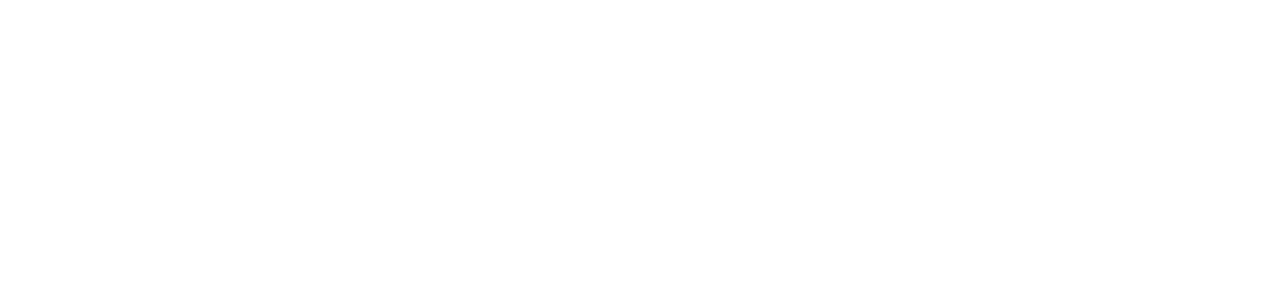
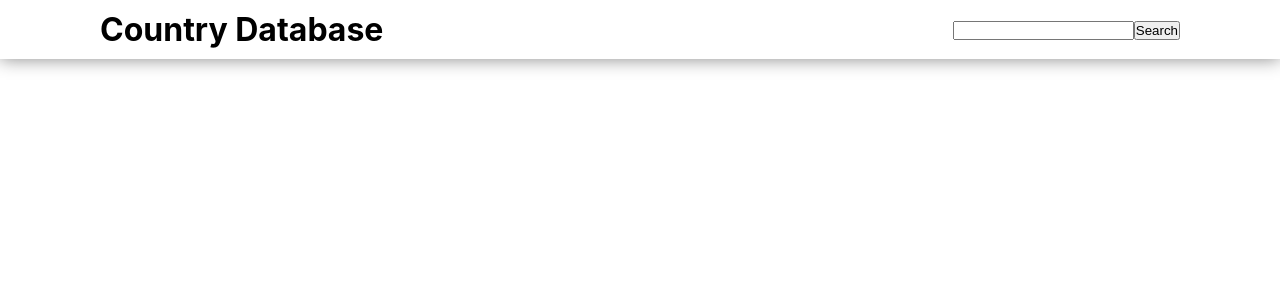
Before and after one commit to Kyle-Panuringan/country-database, a React (Create React App) app: page / in a window 1280 px wide. Shown: the top 300 px of the page. Built offline with nearby package versions, Linux system fonts and the light colour scheme.

Commit message:
Add Navbar component

```diff
--- a/src/App.js
+++ b/src/App.js
@@ -1,5 +1,10 @@
+import Navbar from "./components/Navbar";
 function App() {
-	return <div className="App"></div>;
+	return (
+		<div className="App">
+			<Navbar />
+		</div>
+	);
 }
 
 export default App;
--- /dev/null
+++ b/src/components/Navbar.js
@@ -0,0 +1,17 @@
+import React from "react";
+
+const Navbar = () => {
+	return (
+		<div className="nav-base">
+			<div className="nav-header">
+				<h1>Country Database</h1>
+			</div>
+			<div className="nav-search">
+				<input type="text" />
+				<input type="button" value="Search" />
+			</div>
+		</div>
+	);
+};
+
+export default Navbar;
--- a/src/index.css
+++ b/src/index.css
@@ -1,13 +1,25 @@
+* {
+	margin: 0;
+	padding: 0;
+	box-sizing: border-box;
+}
 body {
-  margin: 0;
-  font-family: -apple-system, BlinkMacSystemFont, 'Segoe UI', 'Roboto', 'Oxygen',
-    'Ubuntu', 'Cantarell', 'Fira Sans', 'Droid Sans', 'Helvetica Neue',
-    sans-serif;
-  -webkit-font-smoothing: antialiased;
-  -moz-osx-font-smoothing: grayscale;
+	font-family: -apple-system, BlinkMacSystemFont, "Segoe UI", "Roboto",
+		"Oxygen", "Ubuntu", "Cantarell", "Fira Sans", "Droid Sans",
+		"Helvetica Neue", sans-serif;
+	-webkit-font-smoothing: antialiased;
+	-moz-osx-font-smoothing: grayscale;
 }
 
 code {
-  font-family: source-code-pro, Menlo, Monaco, Consolas, 'Courier New',
-    monospace;
+	font-family: source-code-pro, Menlo, Monaco, Consolas, "Courier New",
+		monospace;
 }
+
+.nav-base {
+	display: flex;
+	align-items: center;
+	justify-content: space-between;
+	padding: 10px 100px;
+	box-shadow: 0px 0px 17px #888;
+}
```
